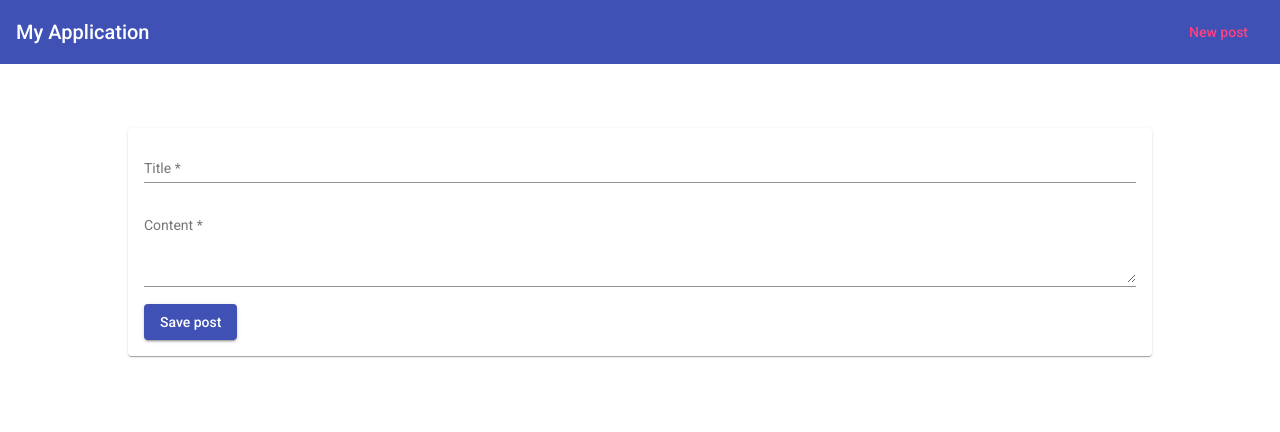
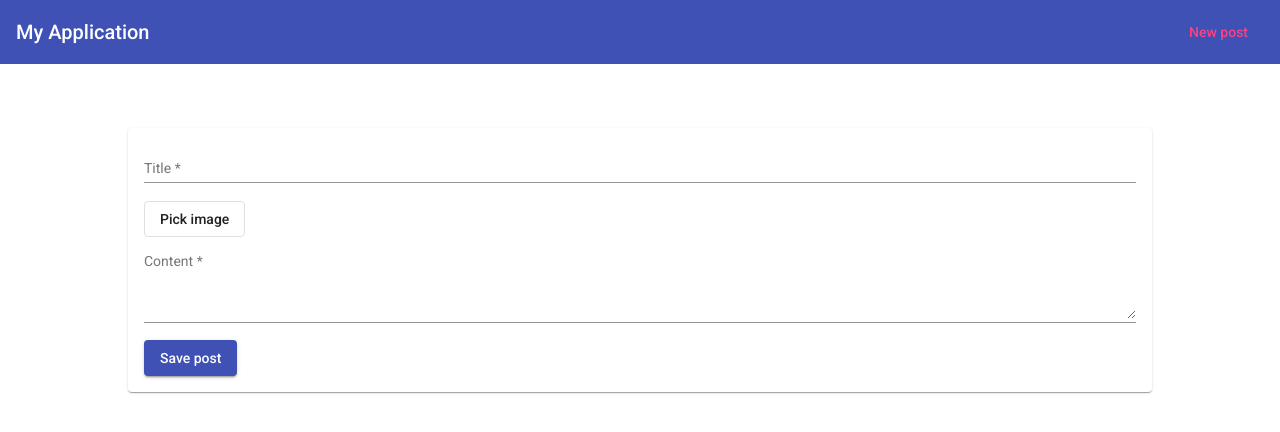
Before and after one commit to CiucurDaniel/mean-course, an Angular app: page /create in a window 1280 px wide. Shown: the top 432 px of the page. Built offline with nearby package versions, Linux system fonts and the light colour scheme.

Commit message:
Add file picker button

```diff
--- a/src/app/posts/post-create/post-create.component.css
+++ b/src/app/posts/post-create/post-create.component.css
@@ -6,3 +6,7 @@
 mat-spinner {
   margin: auto;
 }
+
+input[type="file"] {
+  visibility: hidden;
+}
--- a/src/app/posts/post-create/post-create.component.html
+++ b/src/app/posts/post-create/post-create.component.html
@@ -9,6 +9,11 @@
       <input matInput type="text" name="title" [ngModel]="post?.title" required placeholder="Title" #title="ngModel">
       <mat-error *ngIf="title.invalid">Please enter a post title.</mat-error>
     </mat-form-field>
+
+    <div>
+      <button mat-stroked-button type="button" (click)="filePicker.click()">Pick image</button>
+      <input type="file" #filePicker>
+    </div>
 
     <mat-form-field>
       <textarea matInput rows="4" name="content" [ngModel]="post?.content" required placeholder="Content" #content="ngModel"></textarea>
```
